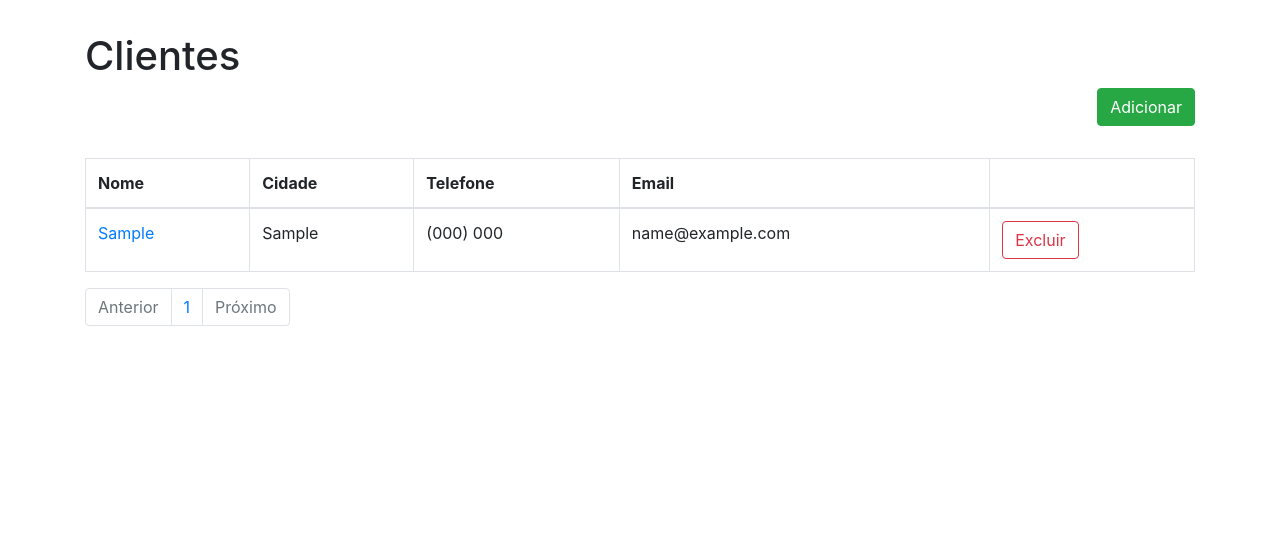
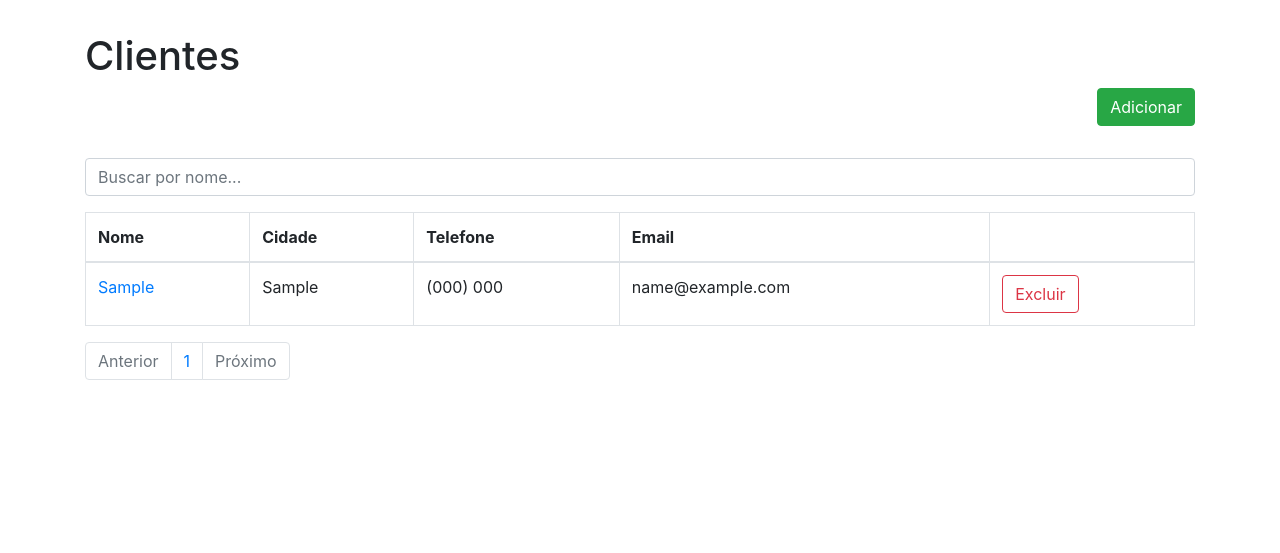
Before and after one commit to VictorGM01/gerenciamento_de_clientes, a Django app: page /customer/list/ in a window 1280 px wide. Shown: the part 56-609 px from the top of the page. Run offline with Django 4.2, Linux system fonts and the light colour scheme; tables that the repository leaves empty hold one stand-in row (values such as "Sample post").

Commit message:
Adiciona campo de busca por nome do cliente

```diff
--- a/customer/templates/customer/customer_list.html
+++ b/customer/templates/customer/customer_list.html
@@ -6,6 +6,12 @@
     <a href="{% url 'customer:customer-create' %}">
         <button type="button" class="btn btn-success" style="float: right; margin-bottom: 2rem">Adicionar</button>
     </a>
+
+    <form>
+        <div class="form-group">
+            <input class="form-control" type="text" name='nome' placeholder="Buscar por nome...">
+        </div>
+    </form>
 
     <table class="table table-bordered">
         <thead>
--- a/customer/views.py
+++ b/customer/views.py
@@ -4,13 +4,23 @@ from .models import Customer
 from .forms import CustomerForm
 from django.urls import reverse
 from django.shortcuts import get_object_or_404
+from django.db.models import Q
 
 
 class CustomerListView(ListView):
     template_name = "customer/customer_list.html"
-    paginate_by = 5
+    paginate_by = 4
     model = Customer
-    queryset = Customer.objects.all()
+
+    def get_queryset(self):
+        nome = self.request.GET.get('nome')
+
+        if nome:
+            object_list = self.model.objects.filter(
+                Q(first_name__icontains=nome) | Q(last_name__icontains=nome))
+        else:
+            object_list = self.model.objects.all()
+        return object_list
 
 
 class CustomerCreateView(CreateView):
```
